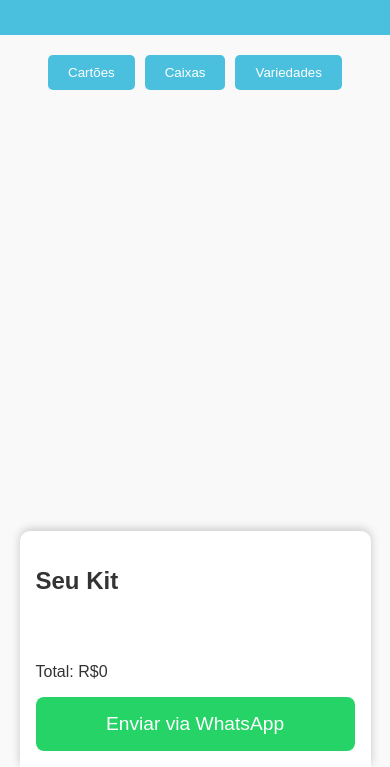
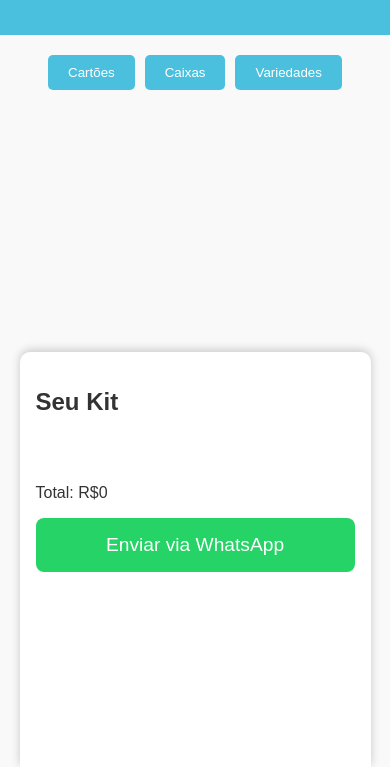
Before and after one commit to nic0lb/byKris, a plain HTML site: page index.html in a window 390 px wide. Shown: the part 77-844 px from the top of the page. Drawn offline with Linux system fonts and the light colour scheme.

Commit message:
style.css

```diff
--- a/style.css
+++ b/style.css
@@ -21,7 +21,7 @@ main {
   display: flex;
   flex-direction: column;
   gap: 1rem;
-  padding-bottom: 150%; /* reserva espaço aproximado para o carrinho */
+  padding-bottom: 50%; /* reserva espaço aproximado para o carrinho */
 }
 
 .produto button {
@@ -113,6 +113,7 @@ main {
     width: 90%;
     right: 5%;
     max-height: 60vh;
+    padding-bottom: 50%
   }
 }
 
```
